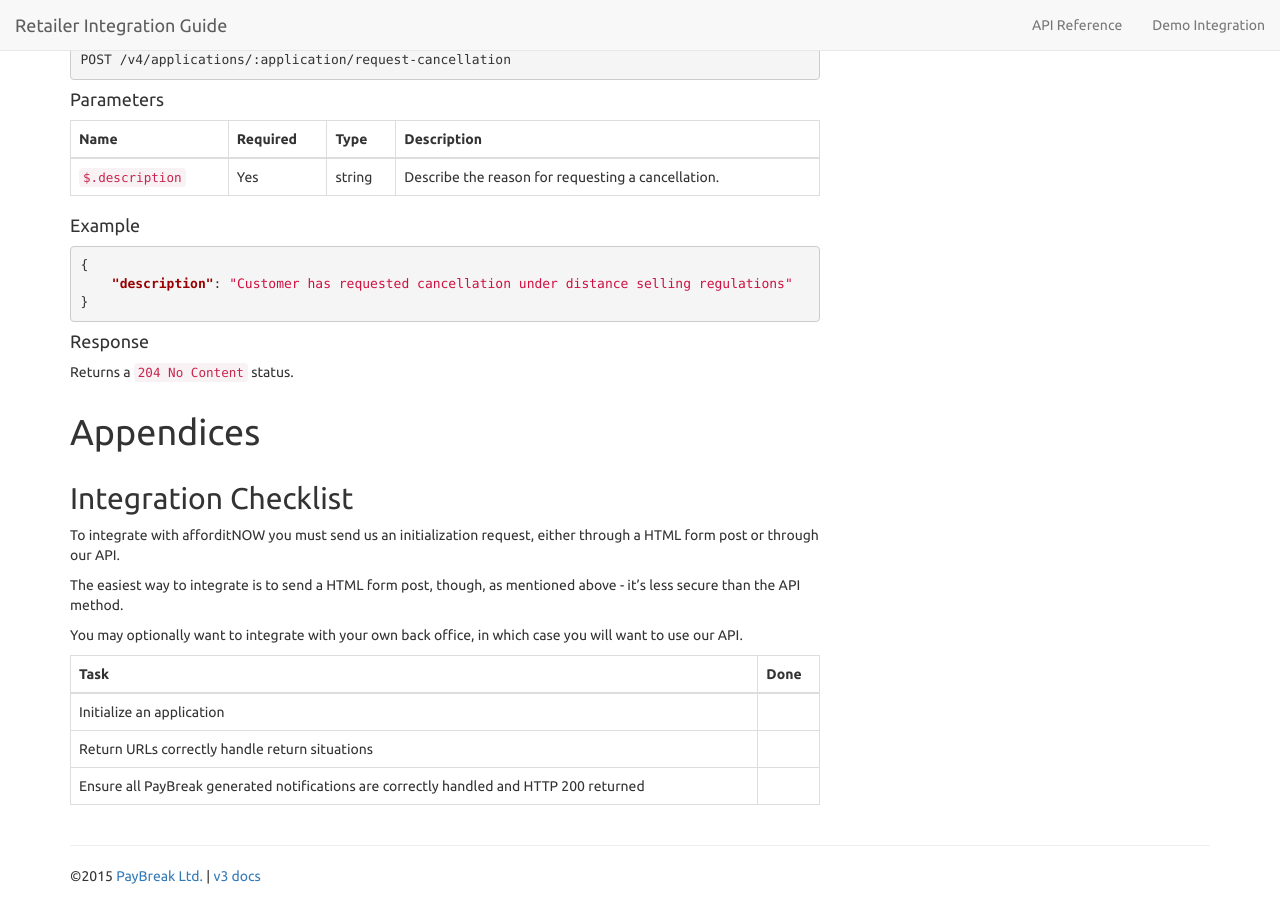
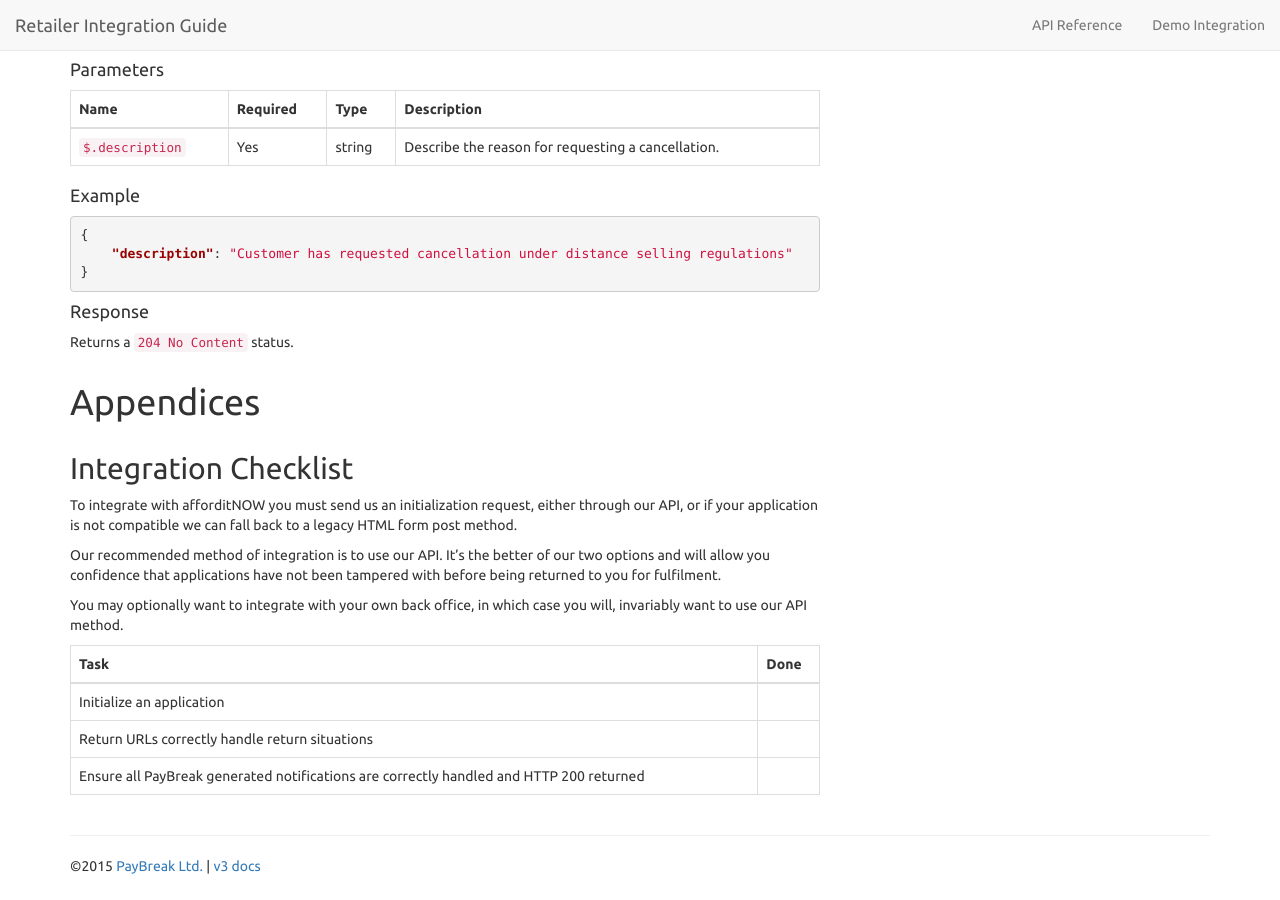
Before and after one commit to PayBreak/retailer-integration-guide, a Jekyll site: the page built from index.md, in a window 1280 px wide and 900 px high, scrolled down 8541 px. Built offline with Jekyll 4.4.1, drawn with Linux system fonts in a browser that asks for light colours; nearby versions of some CDN libraries; Markdown is read by kramdown in place of the engine named in the settings; some of the changed text lies outside the part shown.

Commit message:
Suggested Changes

```diff
--- a/index.md
+++ b/index.md
@@ -332,12 +330,12 @@ Client-side JavaScript or API
 ## Integration Checklist
 
 To integrate with {{ site.data.globals.brandname }} you must send us an
-initialization request, either through a HTML form post or through our API.
+initialization request, either through our API, or if your application is not compatible we can fall back to a legacy HTML form post method.
 
-The easiest way to integrate is to send a HTML form post, though, as mentioned above - it's less secure than the API method.
+Our recommended method of integration is to use our API. It's the better of our two options and will allow you confidence
+that applications have not been tampered with before being returned to you for fulfilment.
 
-You may optionally want to integrate with your own back office, in which case
-you will want to use our API.
+You may optionally want to integrate with your own back office, in which case you will, invariably want to use our API method.
 
 Task | Done
 --- | ---
```
Also changed, not shown: other parts of index.md (+0 -2 lines).
